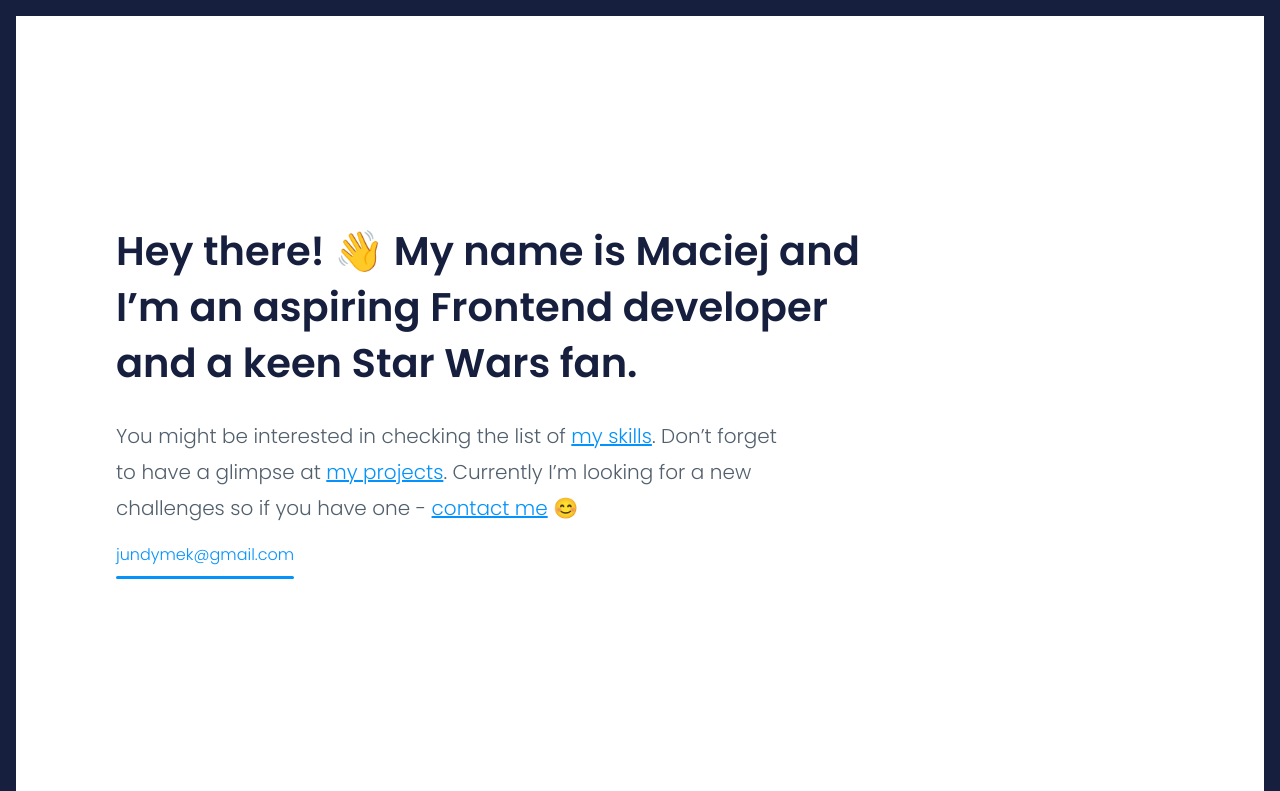
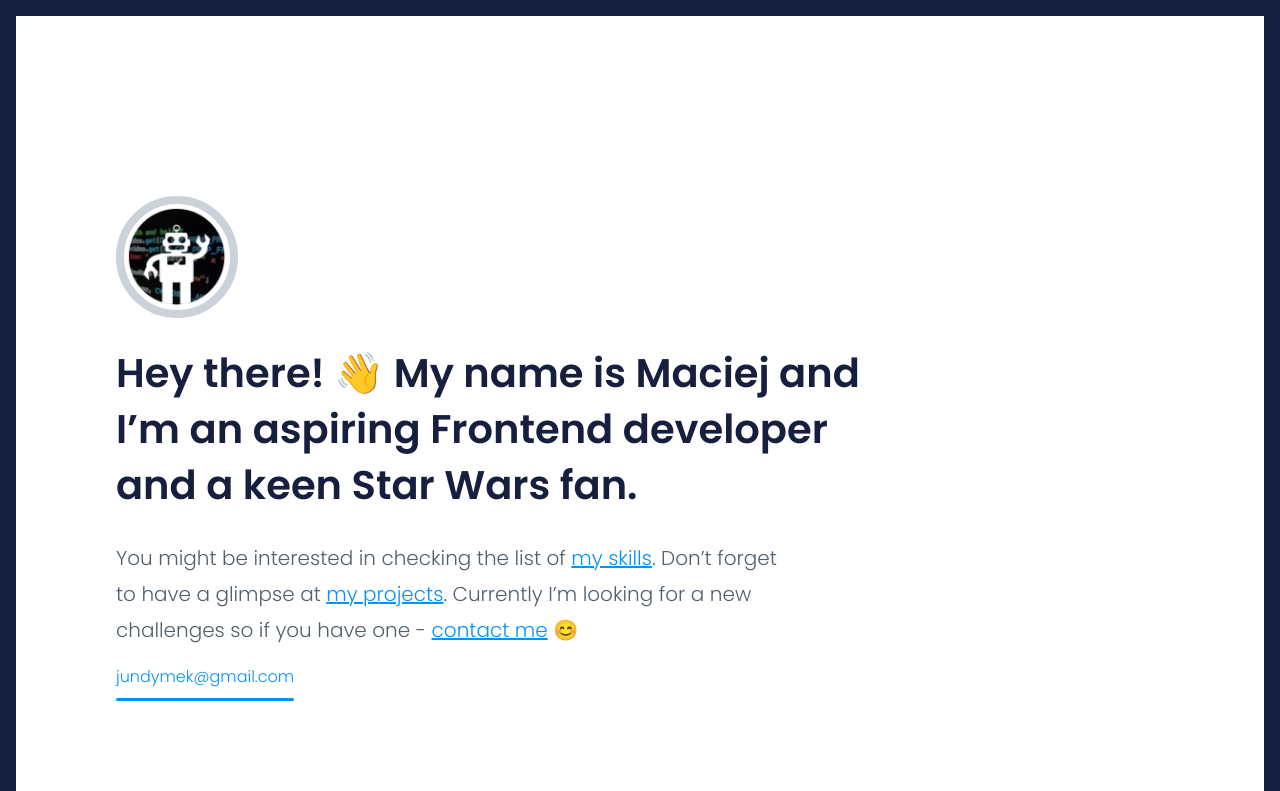
Before and after one commit to jundymek/jundymek.github.io, a website built with webpack: page src/content/index.html in a window 1280 px wide. Shown: the top 791 px of the page. Built offline with nearby package versions, Linux system fonts and the light colour scheme; files whose address does not match are found by name.

Commit message:
feat: avatar image

```diff
--- a/src/content/index.html
+++ b/src/content/index.html
@@ -28,6 +28,9 @@
 <body>
   <main class="main">
     <header class="header">
+      <div class="header__image-wrapper">
+        <img class="header__image" src="/assets/img/avatar.png" alt="Profile image.">
+      </div>
       <h1 class="header__title">Hey there! 👋 My name is Maciej and I’m an aspiring Frontend developer and a keen Star
         Wars fan.</h1>
       <p class="header__paragraph">You might be interested in checking the list of <a class="header__link"
@@ -92,9 +95,11 @@
             <p class="project__description">Simple github api testing</p>
           </div>
           <div class="project__links-wrapper">
-              <img src="/assets/img/demo_icon.png" alt="Demo button." class="project__link-icon"><a href="" class="project__link">Demo</a>
+            <img src="/assets/img/demo_icon.png" alt="Demo button." class="project__link-icon"><a href=""
+              class="project__link">Demo</a>
             <span class="project__link-separator"></span>
-            <img src="/assets/img/code_icon.png" alt="Code button." class="project__link-icon"><a href="" class="project__link">Github</a>
+            <img src="/assets/img/code_icon.png" alt="Code button." class="project__link-icon"><a href=""
+              class="project__link">Github</a>
           </div>
         </section>
         <section class="project">
--- a/src/scss/main.scss
+++ b/src/scss/main.scss
@@ -75,6 +75,24 @@ body {
     width: 100%;
     margin-top: 180px;
     font-style: normal;
+    &__image {
+      display: block;
+      width: 104px;
+      height: 104px;
+      margin-left: auto;
+      margin-right: auto;
+      margin-top: 1px;
+    }
+    &__image-wrapper {
+      display: block;
+      margin: 0;
+      padding: 0;
+      text-align: center;
+      width: 122px;
+      height: 122px;
+      border: 8px solid #CBD2D9;
+      border-radius: 50%;
+    }
     &__email {
         color: $azure;
         font-weight: 500;
```
Also changed, not shown: dist/css/main.css, dist/index.html, 1 other file.
